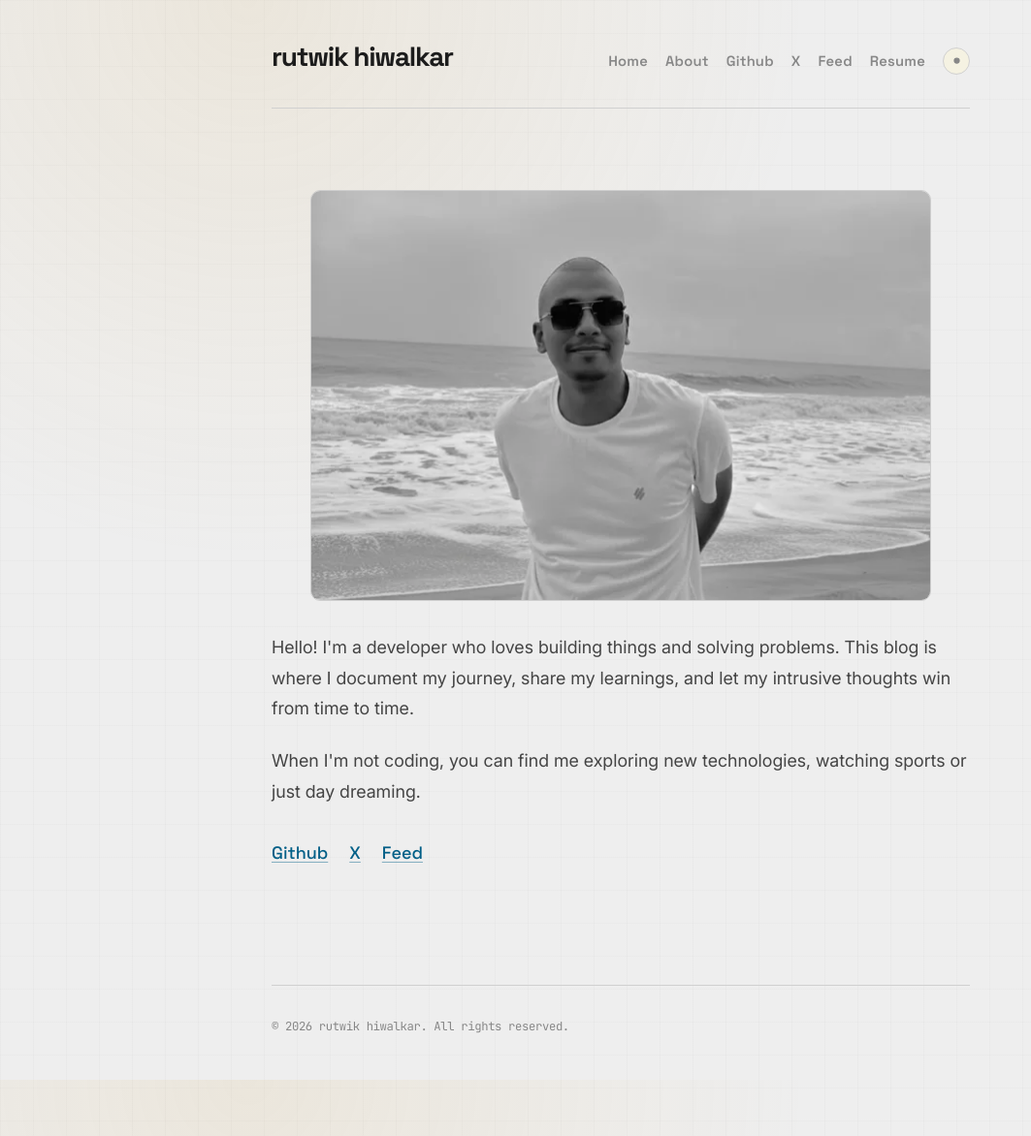
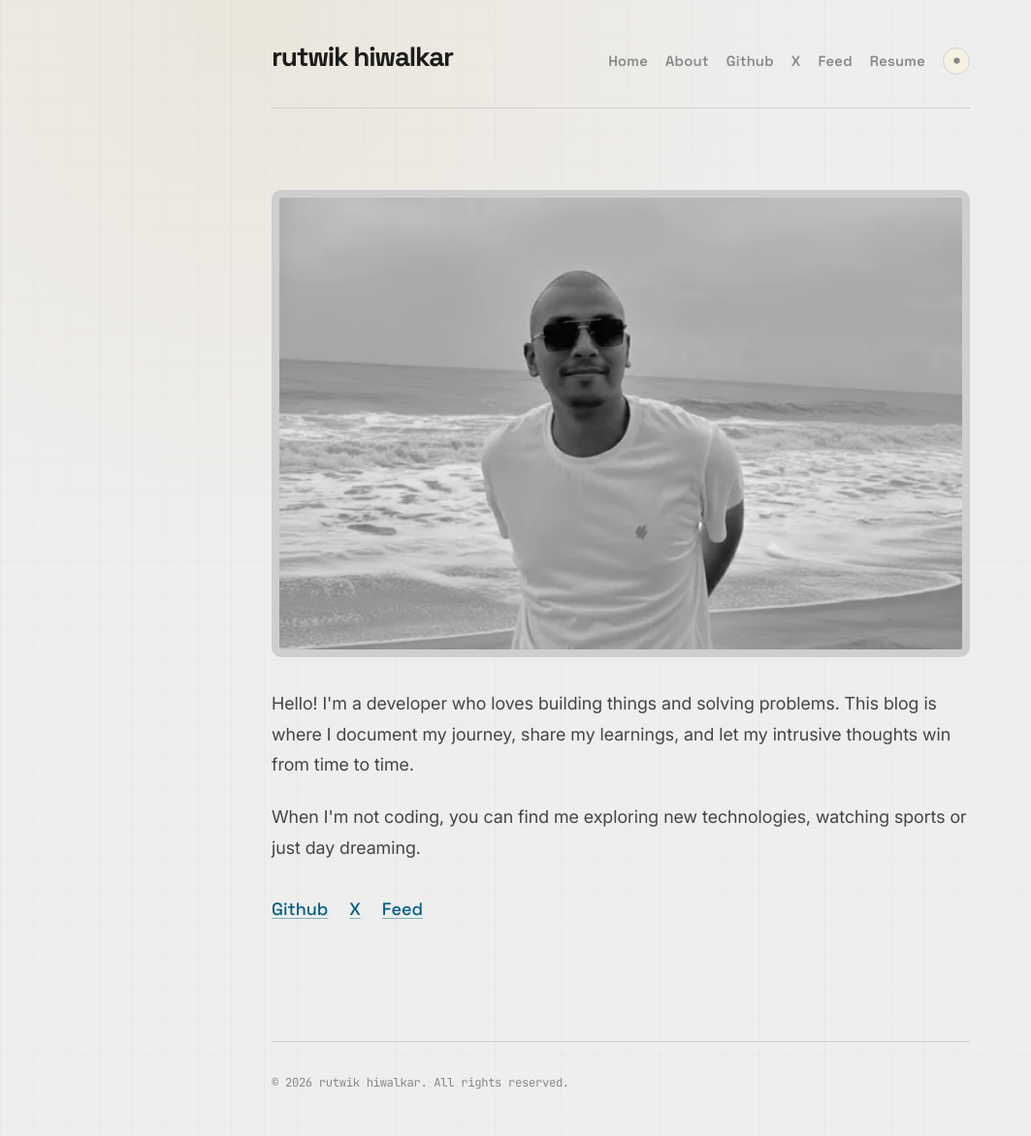
Before and after one commit to rutwikhdev/rutwikhdev.github.io, a Jekyll site: the page built from about.md, in a window 1280 px wide. Shown: the whole page at 97% size, without its empty margins (0-1063 px from the left). Built offline with Jekyll 4.4.1, drawn with Linux system fonts in a browser that asks for light colours.

Commit message:
chore(ui): add border and remove max-height from img

```diff
--- a/css/main.css
+++ b/css/main.css
@@ -541,9 +541,8 @@ b {
 
 .about-photo img {
   width: 100%;
-  max-width: 640px;
   height: auto;
-  border: 1px solid var(--border-soft);
+  border: 8px solid var(--border-soft);
   border-radius: 10px;
   filter: saturate(0.9) contrast(0.98);
 }
```
